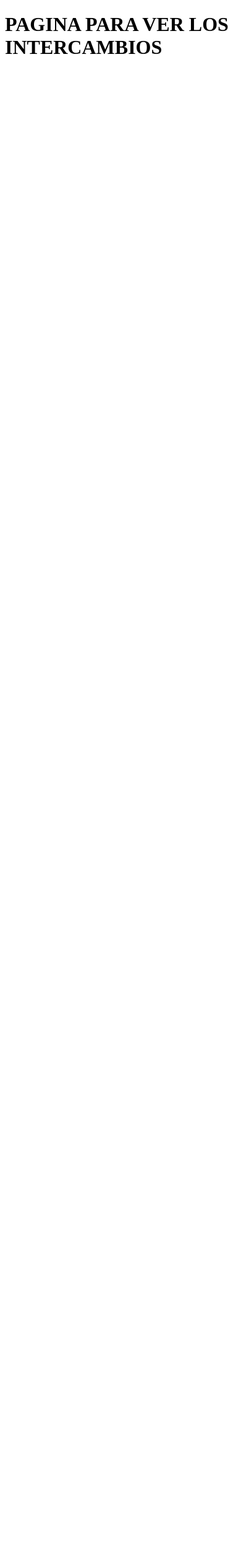
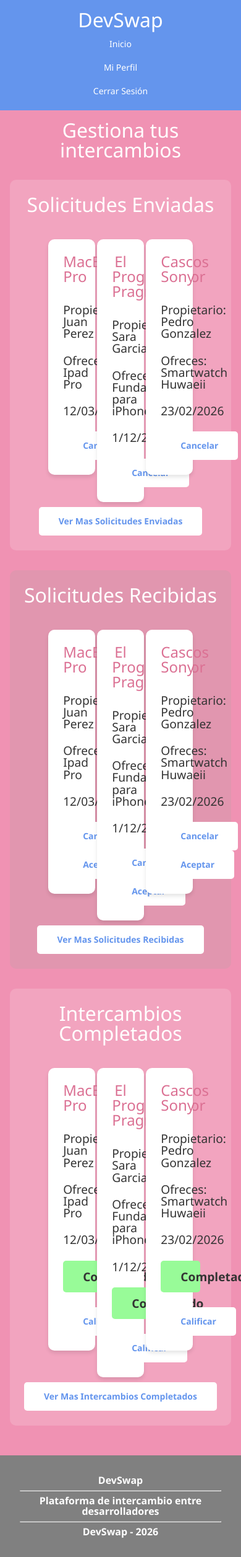
Before and after one commit to Hugo-Garcia-SanPedro/DevSwap, a PHP site: page /intercambios.html in a window 390 px wide; the page is wider, and only the part inside the window is pictured. Shown: that part at 62% size. Before the commit the page ends 87 px from the top of that part, so only its background shows below. Run offline with PHP 8.4, Linux system fonts and the light colour scheme.

Commit message:
Acabamos intercambios.html + CSS responsive

```diff
--- a/estilo/style.css
+++ b/estilo/style.css
@@ -355,15 +355,107 @@ form input[type="submit"]:active {
     background-color: rgb(225, 150, 175);
 }
 
+.Completado {
+    display:grid;
+    padding: 1rem 2rem;
+    background-color: palegreen;
+    text-decoration: none;
+    font-family: 'Segoe UI', Tahoma, Geneva, Verdana, sans-serif;
+    font-weight: bold;
+    border-radius: 5px;
+}
+
 /* Responsive */
-@media (max-width: 768px) {
+/* Tablets (768px - 1024px) */
+@media (max-width: 1024px) {
+    .contenedor-tarjetas,
+    .contenedor-ofertas {
+        grid-template-columns: repeat(auto-fit, minmax(250px, 1fr));
+    }
+}
+
+/* Móviles grandes (481px - 767px) */
+@media (max-width: 767px) {
     .barra-busqueda {
         flex-direction: column;
-        gap: 1rem;
+        text-align: center;
+    }
+
+    .contenedor-tarjetas,
+    .contenedor-ofertas {
+        grid-template-columns: 1fr;
     }
 
     .tarjeta, .oferta, .Oferta {
+        margin: 0.5rem 0;
+    }
+
+    .registro {
         width: 100%;
-        display: block;
+        padding: 1rem;
+    }
+
+    form {
+        padding: 1.5rem;
     }
 }
+
+/* Móviles pequeños (hasta 480px) */
+@media (max-width: 480px) {
+    body {
+        font-size: 14px;
+    }
+
+    .barra-busqueda {
+        padding: 1rem;
+        gap: 0.5rem;
+    }
+
+    .banner-principal {
+        padding: 2rem 1rem;
+    }
+
+    .banner-principal a {
+        display: block;
+        margin: 0.5rem 0;
+    }
+
+    main {
+        padding: 1rem;
+    }
+
+    main > div {
+        margin-bottom: 2rem;
+        padding: 1.5rem 1rem;
+    }
+
+    .oferta img, .Oferta img {
+        min-height: 150px;
+        max-height: 200px;
+    }
+
+    form {
+        padding: 1rem;
+        margin: 1rem auto;
+    }
+
+    form input[type="submit"] {
+        padding: 0.875rem;
+    }
+}
+
+/* Pantallas muy pequeñas (hasta 320px) */
+@media (max-width: 320px) {
+    .barra-busqueda h1 {
+        font-size: 1.3rem;
+    }
+
+    .banner-principal h2 {
+        font-size: 1.3rem;
+    }
+
+    .oferta img, .Oferta img {
+        min-height: 120px;
+        max-height: 150px;
+    }
+}
--- a/intercambios.html
+++ b/intercambios.html
@@ -1,6 +1,115 @@
 <!DOCTYPE html>
 <html lang="es">
+    <head>
+        <title>Usuario Normal (Intercambios) - DevSwap.</title>
+        <meta name="viewport" content="width=device-width, initial-scale=1.0">
+        <meta charset="UTF-8">
+        <meta name="description" content="Plataforma para el intercambio entre desarrolladores.">
+        <meta name="author" content="Hugo García San Pedro">
+        <link rel="stylesheet" href="estilo/style.css">
+    </head>
+
     <body>
-        <h1>PAGINA PARA VER LOS INTERCAMBIOS</h1>
+        <header>
+            <div class="barra-busqueda">
+                <h1>DevSwap</h1>
+                <a href="index.html">Inicio</a>
+                <a href="usuario-normal.html">Mi Perfil</a>
+                <a href="index.html">Cerrar Sesión</a>
+            </div>
+        </header>
+
+        <main>
+            <h3>Gestiona tus intercambios</h3>
+            <div class="impar">
+                <h3>Solicitudes Enviadas</h3>
+                <div class="tarjeta">
+                    <h3>MacBook Pro</h3>
+                    <p>Propietario: Juan Perez</p>
+                    <p>Ofreces: Ipad Pro</p>
+                    <p>12/03/2026</p>
+                    <a>Cancelar</a>
+                </div>
+                <div class="tarjeta">
+                    <h3>El Programador Pragmatico</h3>
+                    <p>Propietario: Sara Garcia</p>
+                    <p>Ofreces: Funda para iPhone</p>
+                    <p>1/12/2025</p>
+                    <a>Cancelar</a>
+                </div>
+                <div class="tarjeta">
+                    <h3>Cascos Sony</h3>
+                    <p>Propietario: Pedro Gonzalez</p>
+                    <p>Ofreces: Smartwatch Huwaeii</p>
+                    <p>23/02/2026</p>
+                    <a>Cancelar</a>
+                </div>
+                <a>Ver Mas Solicitudes Enviadas</a>
+            </div>
+            <div class="par">
+                <h3>Solicitudes Recibidas</h3>
+                <div class="tarjeta">
+                    <h3>MacBook Pro</h3>
+                    <p>Propietario: Juan Perez</p>
+                    <p>Ofreces: Ipad Pro</p>
+                    <p>12/03/2026</p>
+                    <a>Cancelar</a>
+                    <a>Aceptar</a>
+                </div>
+                <div class="tarjeta">
+                    <h3>El Programador Pragmatico</h3>
+                    <p>Propietario: Sara Garcia</p>
+                    <p>Ofreces: Funda para iPhone</p>
+                    <p>1/12/2025</p>
+                    <a>Cancelar</a>
+                    <a>Aceptar</a>
+                </div>
+                <div class="tarjeta">
+                    <h3>Cascos Sony</h3>
+                    <p>Propietario: Pedro Gonzalez</p>
+                    <p>Ofreces: Smartwatch Huwaeii</p>
+                    <p>23/02/2026</p>
+                    <a>Cancelar</a>
+                    <a>Aceptar</a>
+                </div>
+                <a>Ver Mas Solicitudes Recibidas</a>
+            </div>
+            <div class="impar">
+                <h3>Intercambios Completados</h3>
+                <div class="tarjeta">
+                    <h3>MacBook Pro</h3>
+                    <p>Propietario: Juan Perez</p>
+                    <p>Ofreces: Ipad Pro</p>
+                    <p>12/03/2026</p>
+                    <p class="Completado">Completado</p>
+                    <a>Calificar</a>
+                </div>
+                <div class="tarjeta">
+                    <h3>El Programador Pragmatico</h3>
+                    <p>Propietario: Sara Garcia</p>
+                    <p>Ofreces: Funda para iPhone</p>
+                    <p>1/12/2025</p>
+                    <p class="Completado">Completado</p>
+                    <a>Calificar</a>
+                </div>
+                <div class="tarjeta">
+                    <h3>Cascos Sony</h3>
+                    <p>Propietario: Pedro Gonzalez</p>
+                    <p>Ofreces: Smartwatch Huwaeii</p>
+                    <p>23/02/2026</p>
+                    <p class="Completado">Completado</p>
+                    <a>Calificar</a>
+                </div>
+                <a>Ver Mas Intercambios Completados</a>
+            </div>
+        </main>
+
+        <footer>
+            <strong>DevSwap</strong><br>
+            <hr>
+            <strong>Plataforma de intercambio entre desarrolladores</strong><br>
+            <hr>
+            <strong>DevSwap - 2026</strong>
+        </footer>
     </body>
 </html>
```
